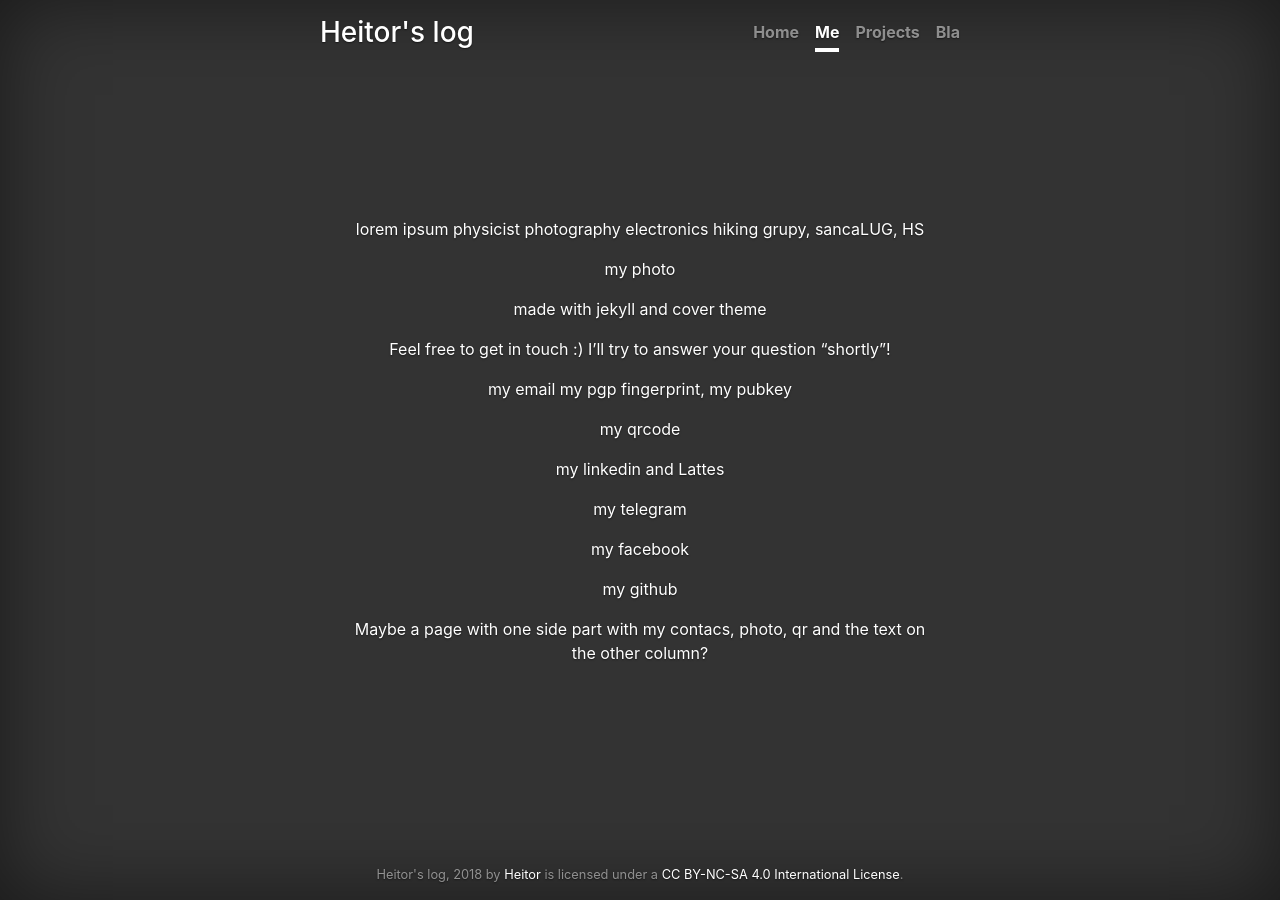
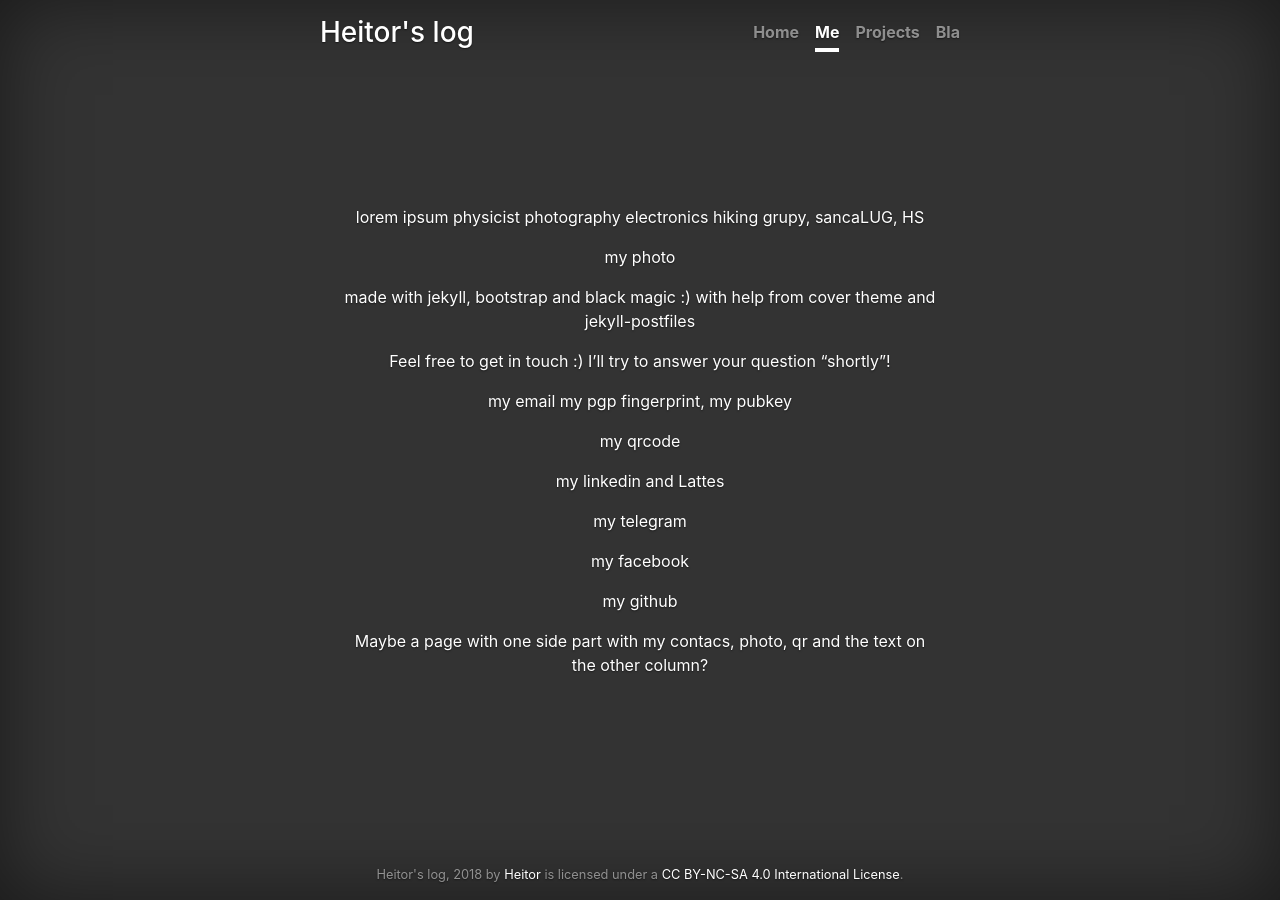
Before and after one commit to heitorPB/heitorPB.github.io, a Jekyll site: the page built from me.md, in a window 1280 px wide. Built offline with Jekyll 4.4.1, drawn with Linux system fonts in a browser that asks for light colours.

Commit message:
add note about jekyll-postfiles plugin

```diff
--- a/me.md
+++ b/me.md
@@ -13,7 +13,9 @@ grupy, sancaLUG, HS
 
 my photo
 
-made with jekyll and cover theme
+made with jekyll, bootstrap and black magic :)
+with help from cover theme and [jekyll-postfiles](https://nhoizey.github.io/jekyll-postfiles/)
+
 
 Feel free to get in touch :) I'll try to answer your question "shortly"!
 
```
Also changed, not shown: README.md.
